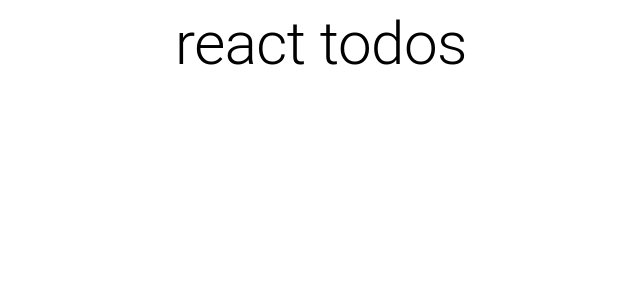
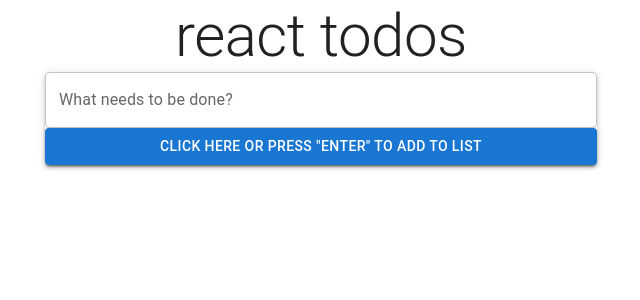
Before and after one commit to Rambo-react/react-todos, a React (Vite) app: page / in a window 1280 px wide. Shown: the top 300 px of the page, without its empty margins (319-959 px from the left). Built offline with nearby package versions, Linux system fonts and the light colour scheme.

Commit message:
feat: add Panel with input and button, add logic to them

```diff
--- a/src/App.tsx
+++ b/src/App.tsx
@@ -1,11 +1,13 @@
 import { Container } from '@mui/material'
 import { Header } from './components/Header/Header'
+import { Panel } from './components/Panel/Panel'
 
 function App() {
   return (
     <>
       <Container maxWidth='sm'>
         <Header />
+        <Panel />
       </Container>
     </>
   )
--- /dev/null
+++ b/src/components/Panel/Panel.tsx
@@ -0,0 +1,51 @@
+import { Button, Paper, TextField } from '@mui/material'
+import { useState } from 'react'
+import { addTodo } from '../../redux/slices/todoSlice'
+import { useDispatch } from 'react-redux'
+
+export const Panel = () => {
+  const [inputValue, setInputValue] = useState('')
+  const dispatch = useDispatch()
+
+  const onChangeInputHandler: React.ChangeEventHandler<HTMLInputElement> = (
+    e
+  ) => {
+    setInputValue(e.target.value)
+  }
+
+  const onKeyDownInputHandler: React.KeyboardEventHandler<HTMLInputElement> = (
+    e
+  ) => {
+    if (e.key === 'Escape') {
+      setInputValue('')
+    }
+    if (e.key === 'Enter') {
+      dispatch(addTodo(inputValue))
+      setInputValue('')
+    }
+  }
+
+  const onAddButtonHandler: React.MouseEventHandler<HTMLButtonElement> = () => {
+    dispatch(addTodo(inputValue))
+    setInputValue('')
+  }
+
+  return (
+    <>
+      <Paper elevation={3}>
+        <TextField
+          value={inputValue}
+          onChange={onChangeInputHandler}
+          onKeyDown={onKeyDownInputHandler}
+          label='What needs to be done?'
+          variant='outlined'
+          fullWidth
+          title='"Esc" to clear field'
+        />
+        <Button onClick={onAddButtonHandler} variant='contained' fullWidth>
+          click here or press "enter" to add to list
+        </Button>
+      </Paper>
+    </>
+  )
+}
--- a/src/main.tsx
+++ b/src/main.tsx
@@ -3,9 +3,11 @@ import ReactDOM from 'react-dom/client'
 import App from './App'
 import { Provider } from 'react-redux'
 import { store } from './redux/store'
+import { CssBaseline } from '@mui/material'
 
 ReactDOM.createRoot(document.getElementById('root')!).render(
   <Provider store={store}>
+    <CssBaseline />
     <App />
   </Provider>
 )
```
